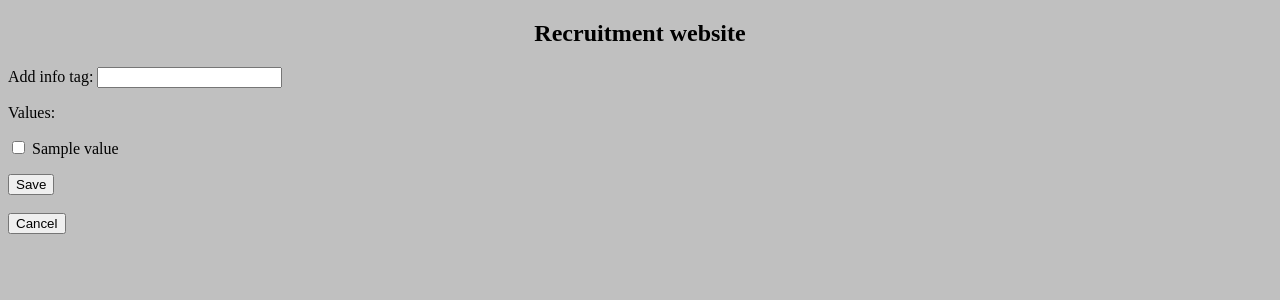
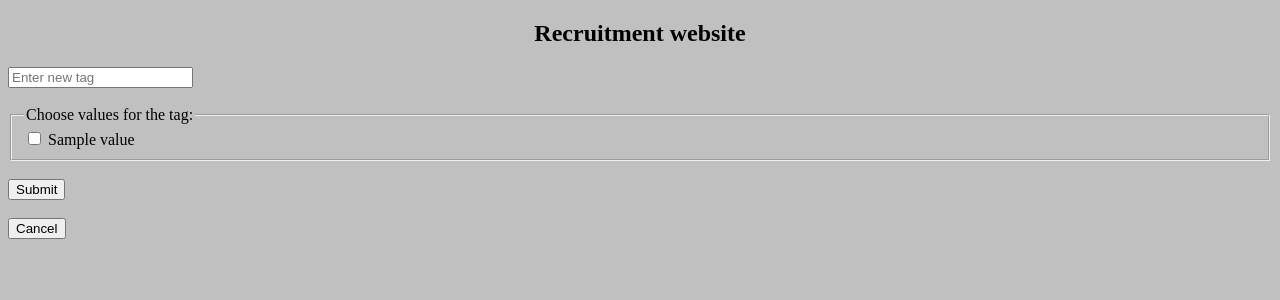
Before and after one commit to smolin8033/Recruiting-app, a Django app: page /candidates/1/add/ in a window 1280 px wide. Shown: the top 300 px of the page. Run offline with Django 4.2, Linux system fonts and the light colour scheme; tables that the repository leaves empty hold one stand-in row (values such as "Sample post").

Commit message:
rewriting tag_create view and template

```diff
--- a/candidates/forms.py
+++ b/candidates/forms.py
@@ -6,18 +6,6 @@ from candidates.models import Candidate, Tag, Value
 class LoginForm(forms.Form):
     username = forms.CharField()
     password = forms.CharField(widget=forms.PasswordInput)
-
-
-class TagCreateForm(forms.ModelForm):
-    name = forms.CharField(label='Add info tag:', max_length=50)
-    values = forms.ModelMultipleChoiceField(
-         queryset=Value.objects.all(),
-         widget = forms.CheckboxSelectMultiple
-    )
-
-    class Meta:
-        model = Tag
-        fields = ['name', 'values']
 
 
 class ValueForm(forms.ModelForm):
--- a/candidates/templates/add_tag.html
+++ b/candidates/templates/add_tag.html
@@ -2,9 +2,17 @@
 
 {% block content %}
 
-<form action="." method="POST">{% csrf_token %}
-    {{ form.as_p }}
-    <input type="submit" value="Save" />
+<form method="POST"> {% csrf_token %}
+<input type="text" placeholder="Enter new tag" name="new_tag"/>
+<br> <br>
+<fieldset>
+    <legend>Choose values for the tag:</legend>
+    {% for v in values_queryset %}
+    <input type="checkbox" name="add_values" id="{{v.id}}" value="{{v}}">
+    <label for="{{v}}">{{v}}</label>
+    {% endfor %}
+</fieldset> <br>
+<button type="submit">Submit</button>
 </form> <br>
 <form action="{% url 'candidate' pk=candidate.id %}">
     <input type="submit" value="Cancel" />
--- a/candidates/views.py
+++ b/candidates/views.py
@@ -3,8 +3,8 @@ from django.http import HttpResponse
 from django.shortcuts import render, redirect, get_object_or_404
 from django.views.generic import DetailView, ListView, CreateView
 
-from .forms import LoginForm, TagCreateForm
-from .models import Candidate, Tag
+from .forms import LoginForm # TagCreateForm
+from .models import Candidate, Tag, Value
 
 
 def login_view(request):
@@ -38,14 +38,20 @@ class CandidateListView(ListView):
 
 
 def tag_create(request, pk):
-    form = TagCreateForm(request.POST or None)
     candidate = get_object_or_404(Candidate, pk=pk)
-    if form.is_valid():
-        tag = form.save()
-        candidate.tags.add(tag)
+    values_queryset = Value.objects.all()
+    if request.method == 'POST':
+        tag = request.POST.get('new_tag')
+        values = request.POST.getlist('add_values')
+        tag_object = Tag(name=tag)
+        tag_object.save()
+        for value in values:
+            value = get_object_or_404(Value, name=value)
+            tag_object.values.add(value)
+        candidate.tags.add(tag_object)
         return redirect('candidate', pk=pk)
     context = {
-        'form': form,
+        'values_queryset': values_queryset,
         'candidate': candidate,
     }
     return render(request, 'add_tag.html', context)
```
